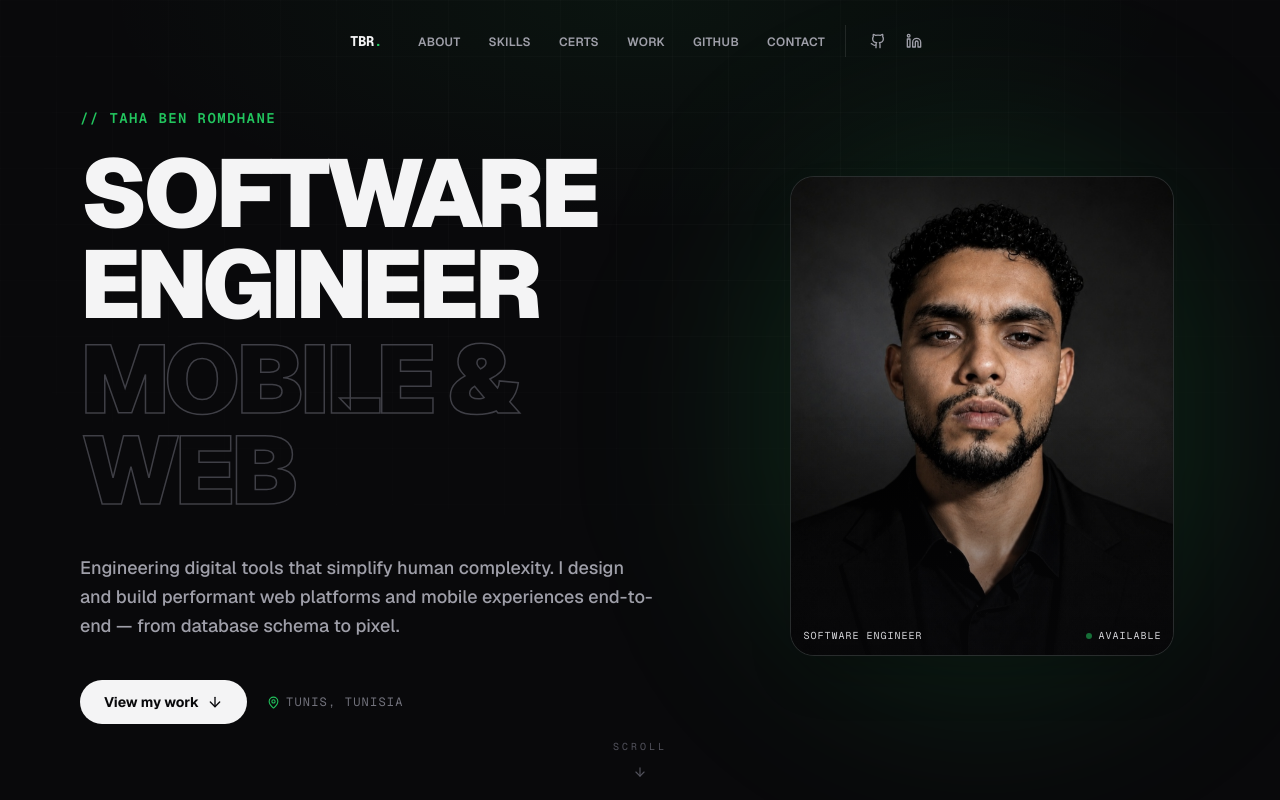
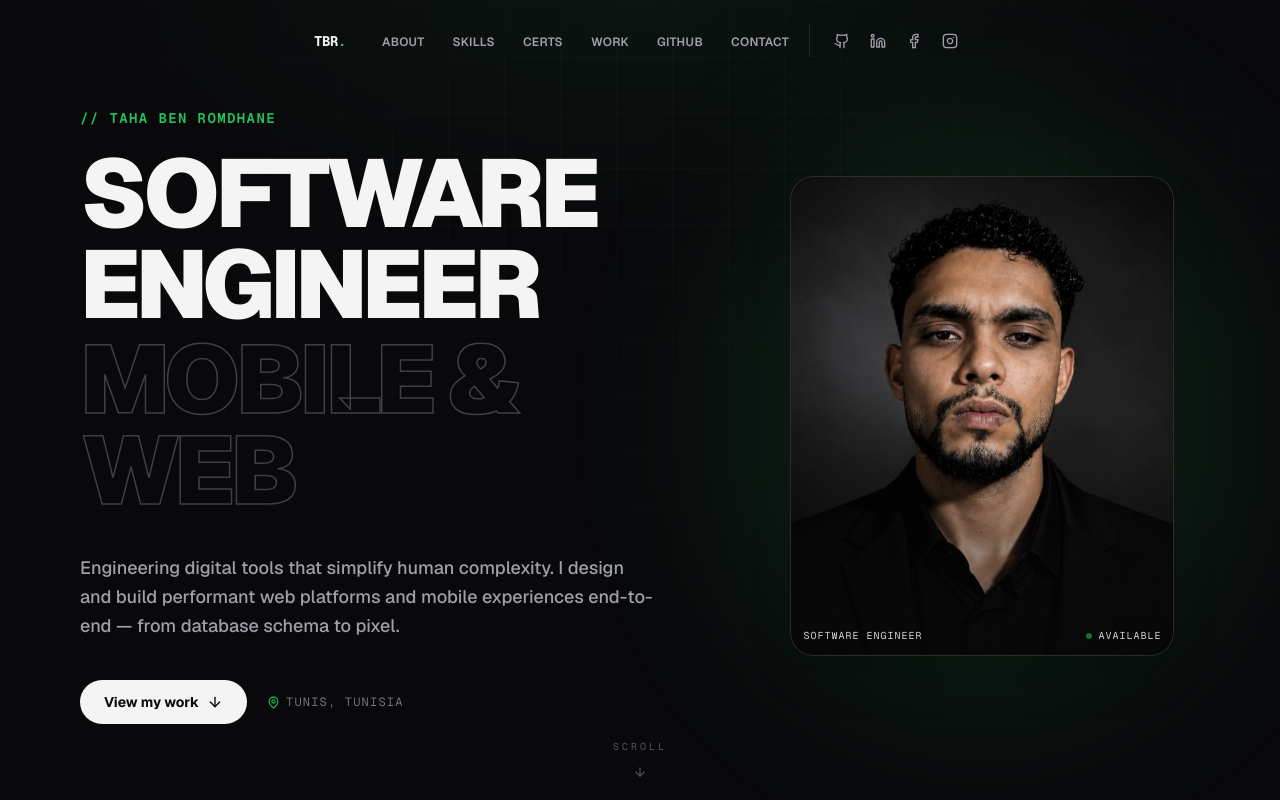
Before and after one commit to TrafiTaha/portfolio, a Next.js app: page / in a window 1280 px wide. Shown: the top 800 px of the page. Built offline with nearby package versions, Linux system fonts and the light colour scheme; no server answers.

Commit message:
feat: add social links

```diff
--- a/src/app/layout.tsx
+++ b/src/app/layout.tsx
@@ -64,7 +64,7 @@ const personJsonLd = {
     addressLocality: "Tunis",
     addressCountry: "TN",
   },
-  sameAs: [personal.github, personal.linkedin],
+  sameAs: [personal.github, personal.linkedin, personal.facebook, personal.instagram, personal.whatsapp],
   knowsAbout: [
     "React.js",
     "Next.js",
--- a/src/components/layout/Navbar.tsx
+++ b/src/components/layout/Navbar.tsx
@@ -1,7 +1,7 @@
 "use client";
 
 import { motion } from "framer-motion";
-import { Github, Linkedin } from "lucide-react";
+import { Github, Linkedin, Facebook, Instagram } from "lucide-react";
 import { useEffect, useState } from "react";
 import { personal } from "@/data/portfolio";
 
@@ -89,6 +89,24 @@ export default function Navbar() {
           >
             <Linkedin size={16} />
           </a>
+          <a
+            href={personal.facebook}
+            target="_blank"
+            rel="noopener noreferrer"
+            aria-label="Facebook profile"
+            className="p-2 text-zinc-400 hover:text-zinc-100 transition-colors"
+          >
+            <Facebook size={16} />
+          </a>
+          <a
+            href={personal.instagram}
+            target="_blank"
+            rel="noopener noreferrer"
+            aria-label="Instagram profile"
+            className="p-2 text-zinc-400 hover:text-zinc-100 transition-colors"
+          >
+            <Instagram size={16} />
+          </a>
         </div>
       </nav>
     </motion.header>
--- a/src/components/sections/Contact.tsx
+++ b/src/components/sections/Contact.tsx
@@ -7,6 +7,9 @@ import { personal } from "@/data/portfolio";
 const socials = [
   { label: "GitHub", href: personal.github },
   { label: "LinkedIn", href: personal.linkedin },
+  { label: "Facebook", href: personal.facebook },
+  { label: "Instagram", href: personal.instagram },
+  { label: "WhatsApp", href: personal.whatsapp },
 ];
 
 export default function Contact() {
--- a/src/data/portfolio.ts
+++ b/src/data/portfolio.ts
@@ -13,6 +13,10 @@ export const personal = {
   github: "https://github.com/TrafiTaha",
   githubUser: "TrafiTaha",
   linkedin: "https://www.linkedin.com/in/taha-ben-romdhane-765b09371",
+  facebook: "https://www.facebook.com/share/14i4KyFYUsi/",
+  instagram: "https://www.instagram.com/txha_br?igsh=MWFvNXpjazJwdGZtMw==",
+  whatsapp: "https://wa.me/21629119181",
+  whatsappNumber: "+216 29119181",
 };
 
 export const aboutTags = [
```
